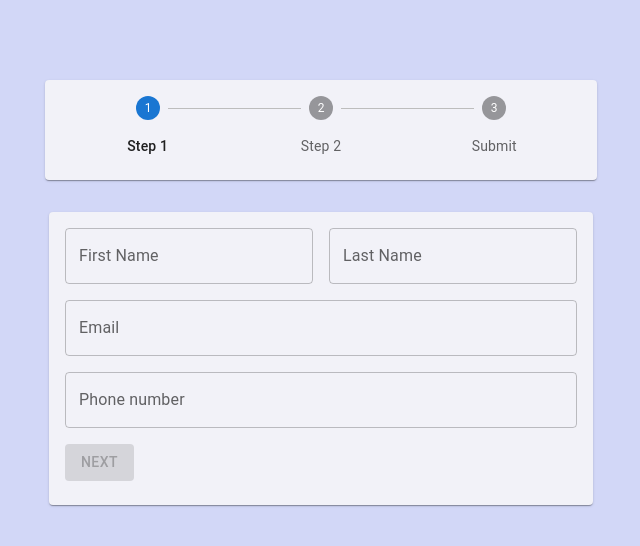
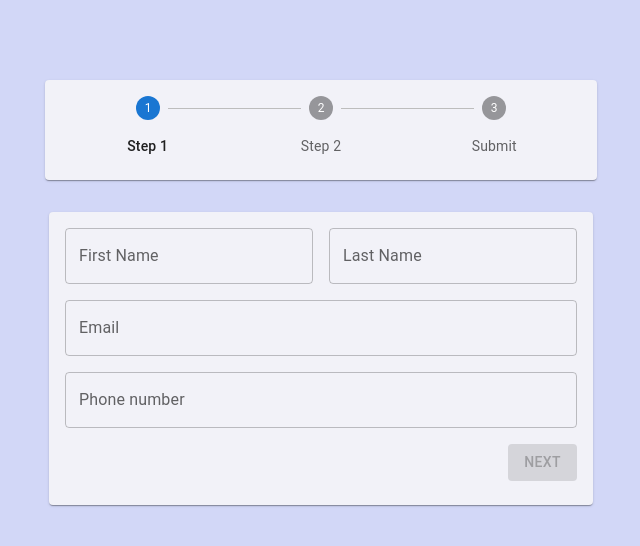
Before and after one commit to Akash1000x/GS-Assignment, a React (Vite) app: page / in a window 1280 px wide. Shown: the top 546 px of the page, without its empty margins (319-959 px from the left). Built offline with nearby package versions, Linux system fonts and the light colour scheme.

Commit message:
fix button alignment

```diff
--- a/src/Components/Form/Form.tsx
+++ b/src/Components/Form/Form.tsx
@@ -73,13 +73,18 @@ export default function Form() {
           <CardContent>
             <div>{steps[step].component}</div>
 
-            <Stack direction={"row"} justifyContent={"space-between"} marginTop={2}>
+            <Stack direction={"row"} marginTop={2} justifyContent="flex-end">
               {step > 0 && (
-                <Button variant="contained" onClick={handlePrev}>
+                <Button variant="contained" onClick={handlePrev} sx={{ justifySelf: "self-start" }}>
                   Prev
                 </Button>
               )}
-              <Button variant="contained" type="submit" disabled={disableNext && step !== steps.length - 1}>
+              <Button
+                variant="contained"
+                type="submit"
+                disabled={disableNext && step !== steps.length - 1}
+                sx={{ marginLeft: "auto" }}
+              >
                 {step === steps.length - 1 ? "Submit" : "Next"}
               </Button>
             </Stack>
```
